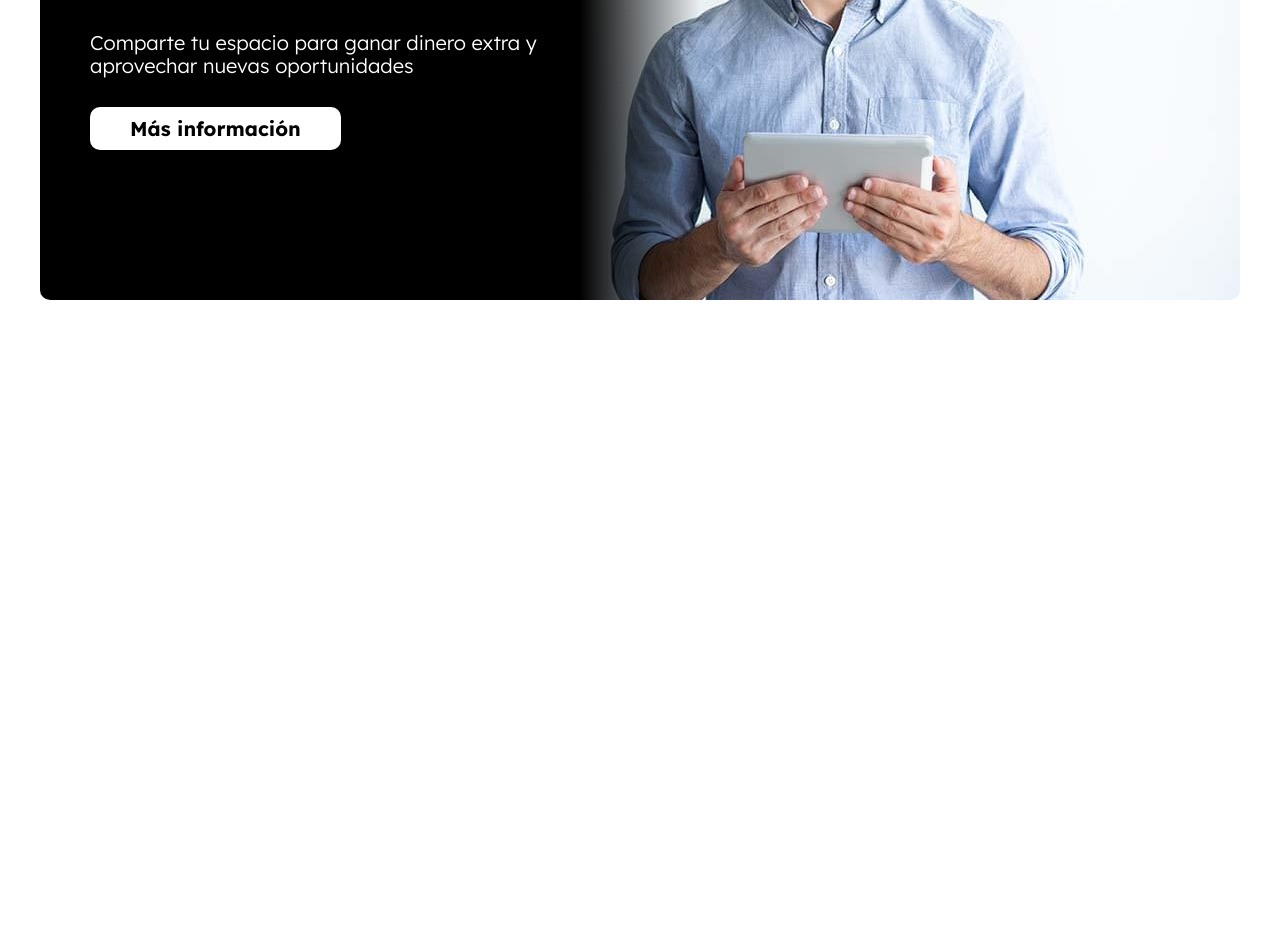
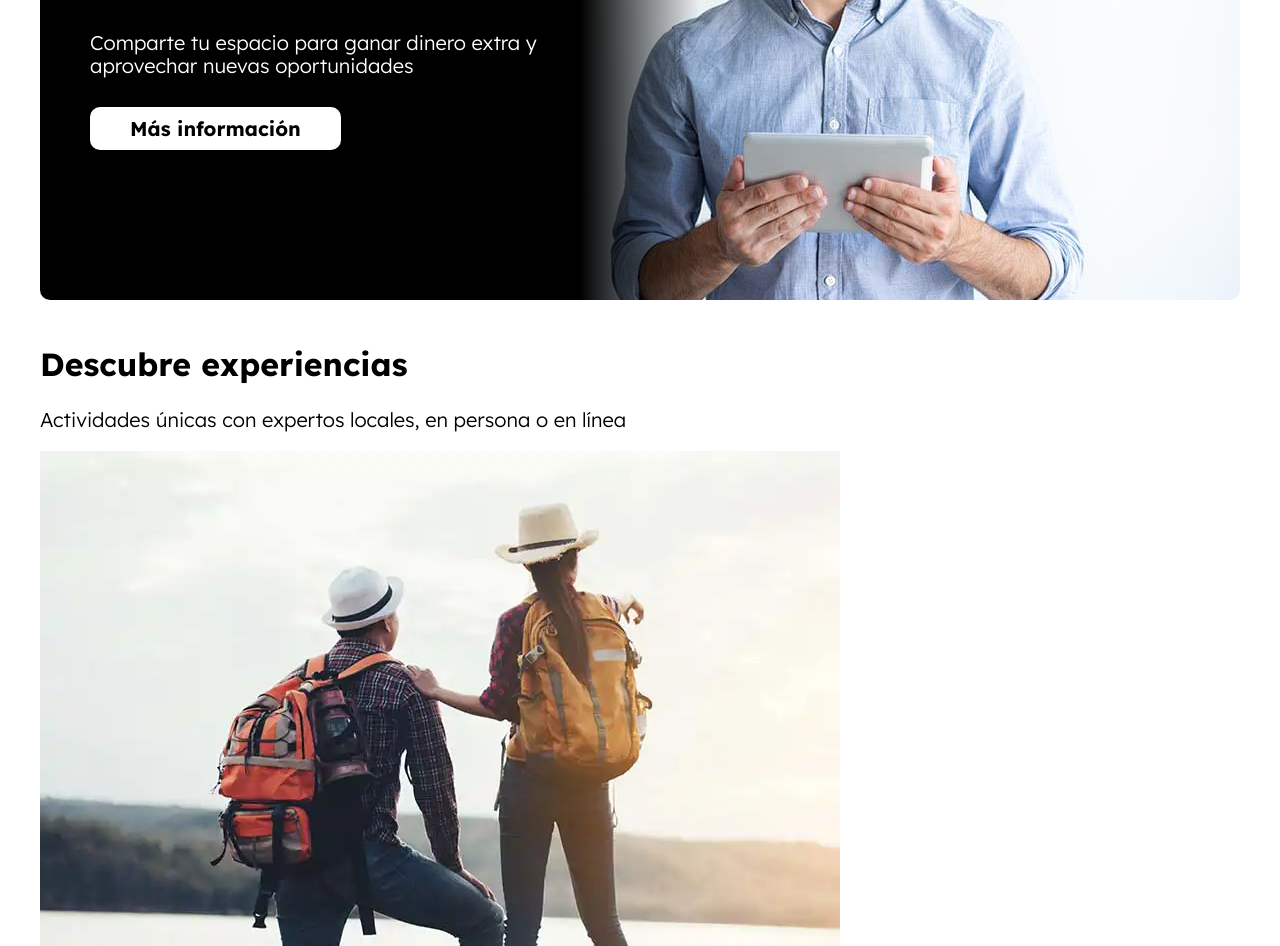
Before and after one commit to Dev-socar/Travels, a website: page index.html in a window 1280 px wide. Shown: the part 1854-2800 px from the top of the page. Before the commit the page ends 2154 px from the top, so only its background shows below. Drawn offline with Linux system fonts and the light colour scheme.

Commit message:
index:se agregó seccion experiencias

```diff
--- a/index.html
+++ b/index.html
@@ -167,6 +167,28 @@
         </div>
     </section>
 
+    <main class="experiencias contenedor seccion">
+        <h2 class="experiencias__heading">Descubre experiencias</h2>
+        <p class="experiencias__descripcion">Actividades únicas con expertos locales, en persona o en línea</p>
+        <div class="experiencias__listado">
+            <div class="experiencia">
+                <img src="build/img/experiencia_1.webp" alt="Imagen de experiencia" class="experiencia__imagen">
+                <p class="experiencia__titulo">Experiencias</p>
+                <p class="experiencia__descripcion">Actividades locales estés donde estés.</p>
+            </div>
+            <div class="experiencia">
+                <img src="build/img/experiencia_2.webp" alt="Imagen de experiencia" class="experiencia__imagen">
+                <p class="experiencia__titulo">Experiencias</p>
+                <p class="experiencia__descripcion">Visíta una ciudad y vive en ella.</p>
+            </div>
+            <div class="experiencia">
+                <img src="build/img/experiencia_3.webp" alt="Imagen de experiencia" class="experiencia__imagen">
+                <p class="experiencia__titulo">Experiencias en línea</p>
+                <p class="experiencia__descripcion">Actividades interactivas en vivo</p>
+            </div>
+        </div>
+    </main>
+
 </body>
 
 </html>
```
